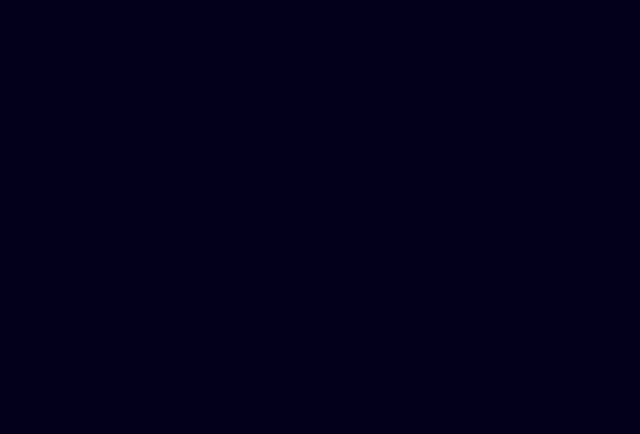
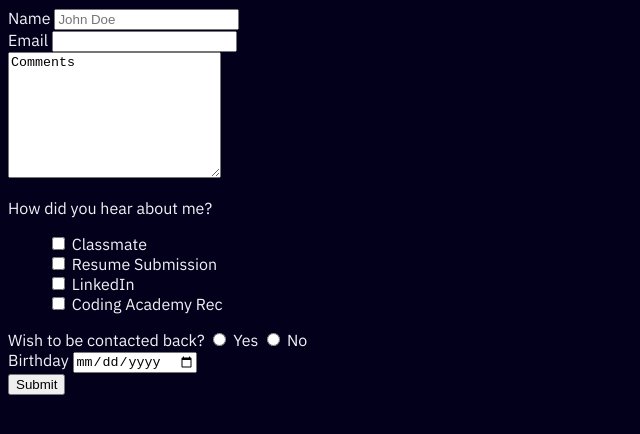
Before and after one commit to andrecastillon/web101_andre_castillon, a plain HTML site: page contact-me.html in a window 1280 px wide. Shown: the whole page, without its empty margins (0-640 px from the left). Drawn offline with Linux system fonts and the light colour scheme.

Commit message:
html content finished

```diff
--- a/contact-me.html
+++ b/contact-me.html
@@ -11,6 +11,53 @@
   <title>Contact Me</title>
 </head>
 <body>
+  <div class="main-container">
+    <form action="">
+      <div class="form-group">
+      <label for="name">Name</label>
+      <input type="text" placeholder="John Doe" required>
+      </div>
 
+      <div class="form-group">
+      <label for="email">Email</label>
+      <input type="email" required>
+      </div>
+
+      <div class="form-group">
+        <label for="comments"></label>
+        <textarea name="comments" cols="24" rows="8" minlength="20" maxlength="500">Comments</textarea>
+      </div>
+
+      <div class="form-group"></div>
+       <p></p>How did you hear about me?</p>
+        <ul class="checkbox list">
+        <li>
+          <input type="checkbox" name="Classmate"> Classmate
+        </li>
+        <li>
+          <input type="checkbox" name="Resume Submission"> Resume Submission
+        </li>
+        <li>
+          <input type="checkbox" name="LinkedIn"> LinkedIn
+        </li>
+        <li>
+          <input type="checkbox" name="Coding Academy Rec"> Coding Academy Rec
+        </li>
+        </ul>
+      </div>
+
+      <div class="form-group">
+        <label for="Contact Back?">Wish to be contacted back?</label>
+        <input type="radio" name="Yes"> Yes
+        <input type="radio" name="No"> No
+      </div>
+
+      <div class="form-group">
+      <label for="date">Birthday</label>
+      <input type="date">
+      </div>
+
+      <button type="submit" onclick="validate()">Submit</button>
+    </div>
 </body>
 </html>
--- a/contact-styles.css
+++ b/contact-styles.css
@@ -11,6 +11,14 @@
                 Bold 700
 */
 
+* {
+  box-sizing: border-box;
+}
+
+ul {
+  list-style-type: none;
+}
+
 body {
   background-color: #03001C;
   font-family: IBM Plex Sans;
```
